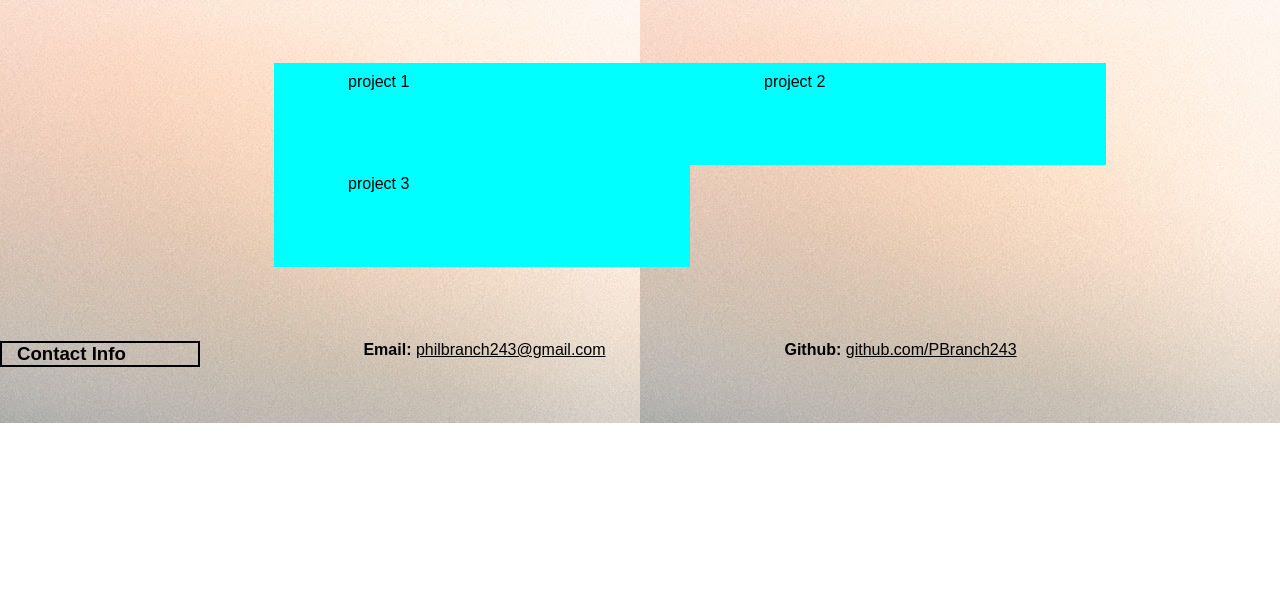
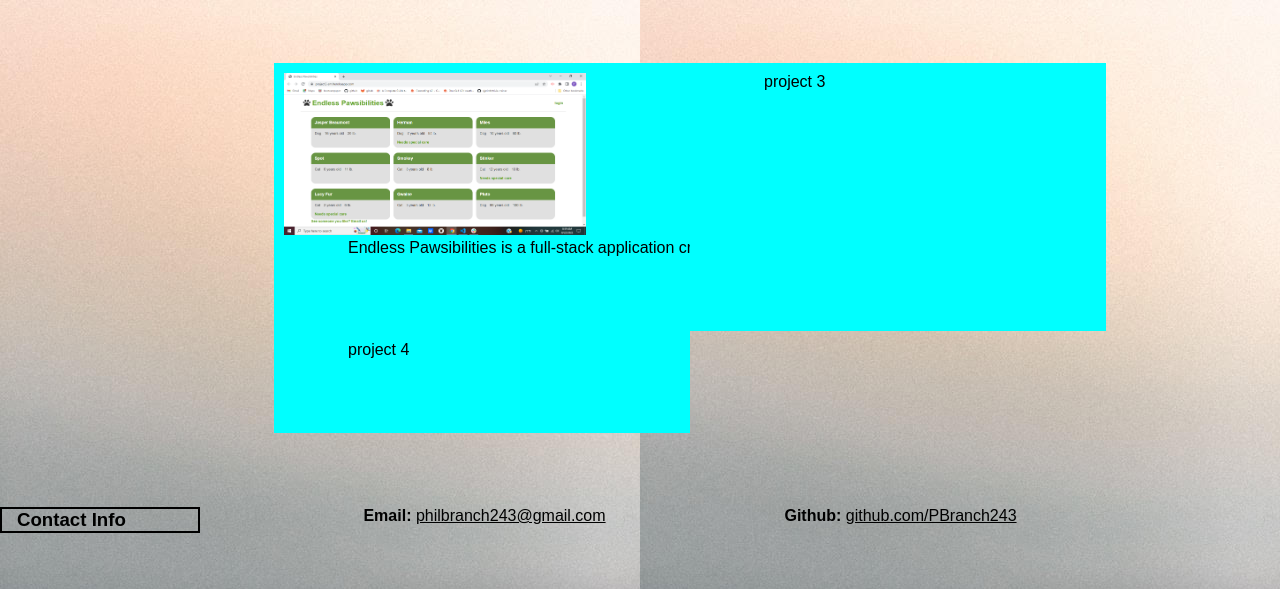
Before and after one commit to PBranch243/Module2, a plain HTML site: page index.html in a window 1280 px wide. Shown: the part 1056-1645 px from the top of the page. Before the commit the page ends 1479 px from the top, so only its background shows below. Drawn offline with Linux system fonts and the light colour scheme.

Commit message:
added second group project

```diff
--- a/index.html
+++ b/index.html
@@ -70,18 +70,20 @@
       </div>
       <div class="projects">
         <div>
-          <!--insert image of project which links to deployed site-->
-          <p>project 1</p>
-        </div>
-
-        <div>
-          <!--insert image of project which links to deployed site-->
-          <p>project 2</p>
+          <a href="https://project2-sm.herokuapp.com/">
+          <img src=".\assets\Endless Pawsibilities.png" width="302" height="162">
+        </a>
+          <p>Endless Pawsibilities is a full-stack application created for our second group project.</p>
         </div>
 
         <div>
           <!--insert image of project which links to deployed site-->
           <p>project 3</p>
+        </div>
+
+        <div>
+          <!--insert image of project which links to deployed site-->
+          <p>project 4</p>
         </div>
       </div>
     </div>
```
Also changed, not shown: assets/Endless Pawsibilities.png (added).
